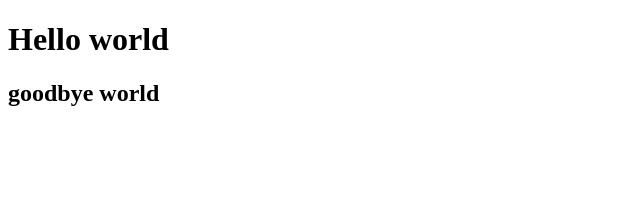
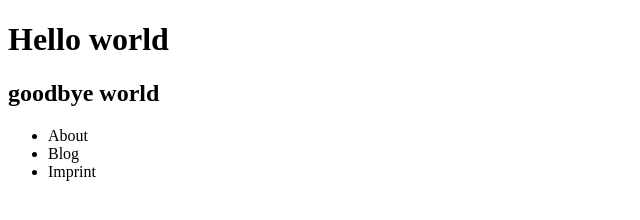
Before and after one commit to ks1ks1ks1/ks1ks1ks1.github.io, a plain HTML site: page index.html in a window 1280 px wide. Shown: the whole page, without its empty margins (0-640 px from the left). Drawn offline with Linux system fonts and the light colour scheme.

Commit message:
add nav bar

```diff
--- a/index.html
+++ b/index.html
@@ -10,6 +10,15 @@
         Hello world
     </h1>
     <h2>goodbye world</h2>
-
+    <ul>
+        <li>
+            About
+        </li>
+        <li>Blog
+        </li>
+        <li>
+            Imprint
+        </li>
+    </ul>
 </body>
 </html>
```
